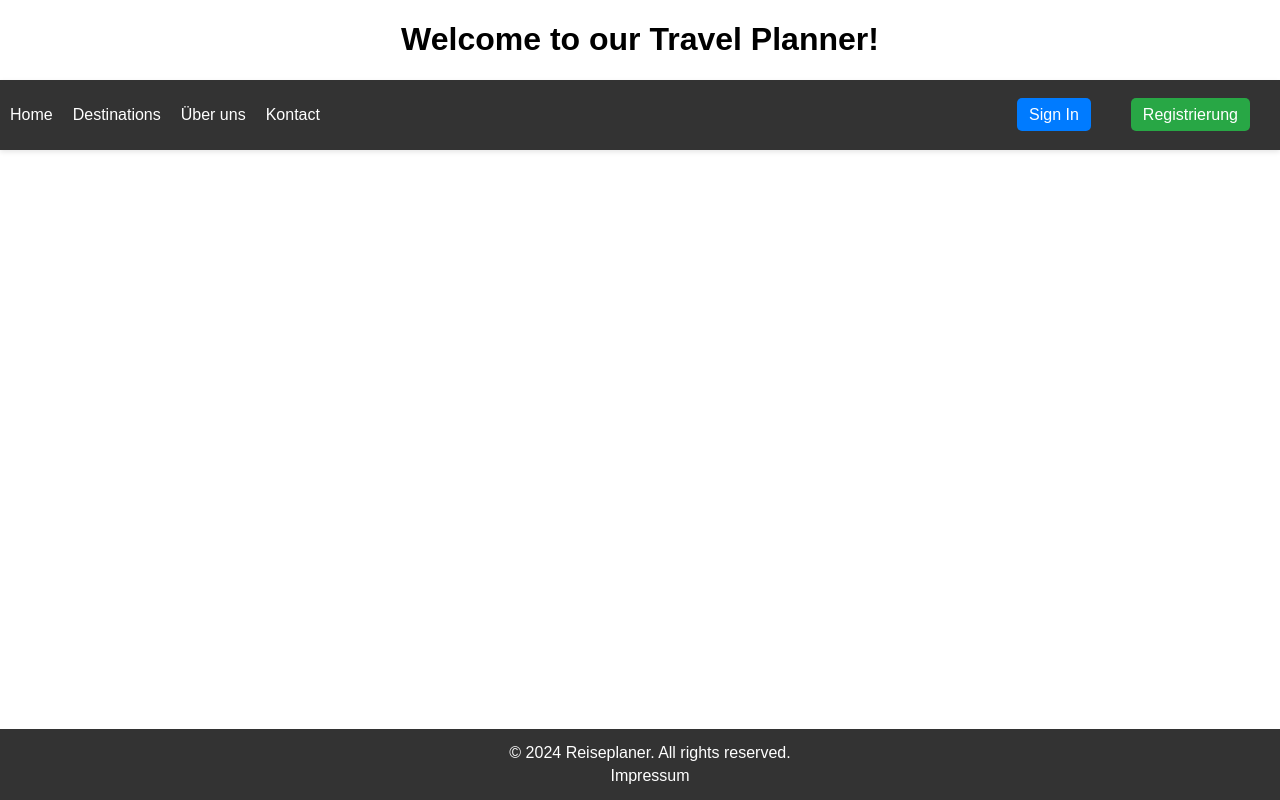
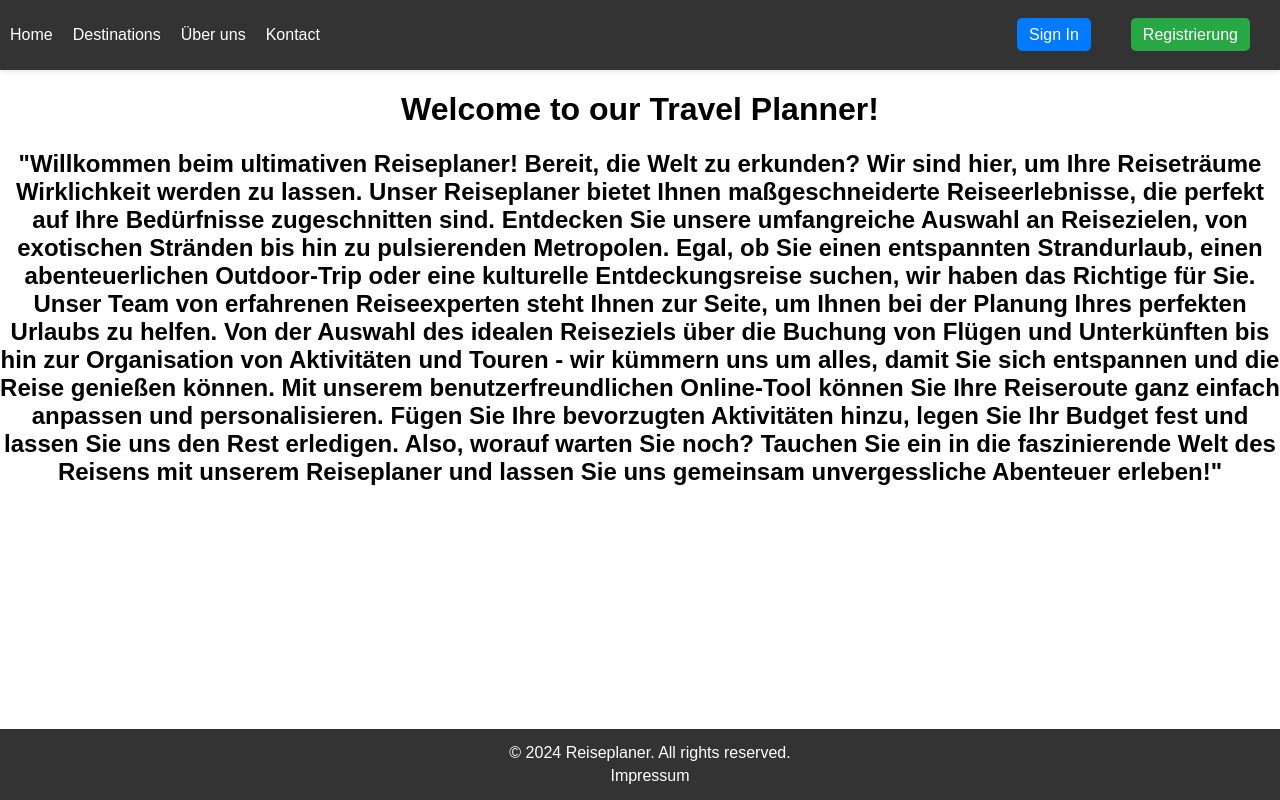
Before and after one commit to MauriceTre/Abschlussprojekt, a React (Create React App) app: page / in a window 1280 px wide. Built offline with nearby package versions, Linux system fonts and the light colour scheme.

Commit message:
add new structure

```diff
--- a/src/App.js
+++ b/src/App.js
@@ -1,8 +1,6 @@
-import logo from './logo.png';
 import './App.css';
-
 import React from 'react';
-import LandingPage from './components/common/LandingPage';
+import LandingPage from './components/LandingPage';
 import './styles/App.css';
 
 function App() {
--- /dev/null
+++ b/src/components/LandingPage.js
@@ -0,0 +1,27 @@
+import React from "react";
+import Header from "../components/common/Header";
+import Footer from "../components/common/Footer"
+
+
+const LandingPage = () => {
+  return (
+    <div className="landing-page">
+      <Header />
+      <main>
+        <h1>Welcome to our Travel Planner!</h1>
+        <h2>"Willkommen beim ultimativen Reiseplaner!
+
+Bereit, die Welt zu erkunden? Wir sind hier, um Ihre Reiseträume Wirklichkeit werden zu lassen.
+Unser Reiseplaner bietet Ihnen maßgeschneiderte Reiseerlebnisse, die perfekt auf Ihre Bedürfnisse zugeschnitten sind.
+Entdecken Sie unsere umfangreiche Auswahl an Reisezielen, von exotischen Stränden bis hin zu pulsierenden Metropolen. Egal, ob Sie einen entspannten Strandurlaub, einen abenteuerlichen Outdoor-Trip oder eine kulturelle Entdeckungsreise suchen, wir haben das Richtige für Sie.
+Unser Team von erfahrenen Reiseexperten steht Ihnen zur Seite, um Ihnen bei der Planung Ihres perfekten Urlaubs zu helfen.
+Von der Auswahl des idealen Reiseziels über die Buchung von Flügen und Unterkünften bis hin zur Organisation von Aktivitäten und Touren - wir kümmern uns um alles, damit Sie sich entspannen und die Reise genießen können.
+Mit unserem benutzerfreundlichen Online-Tool können Sie Ihre Reiseroute ganz einfach anpassen und personalisieren. Fügen Sie Ihre bevorzugten Aktivitäten hinzu, legen Sie Ihr Budget fest und lassen Sie uns den Rest erledigen.
+Also, worauf warten Sie noch? Tauchen Sie ein in die faszinierende Welt des Reisens mit unserem Reiseplaner und lassen Sie uns gemeinsam unvergessliche Abenteuer erleben!" </h2>
+      </main>
+      <Footer />
+    </div>
+  );
+};
+
+export default LandingPage;
--- a/src/components/common/LandingPage.js
+++ /dev/null
@@ -1,18 +0,0 @@
-import React from 'react';
-import Header from './Footer';
-import Footer from './Header';
-
-const LandingPage = () => {
-  return (
-    <div className="landing-page">
-      <Header />
-      <main>
-        <h1>Welcome to our Travel Planner!</h1>
-        {/* Add more content here */}
-      </main>
-      <Footer />
-    </div>
-  );
-};
-
-export default LandingPage;
--- a/src/styles/App.css
+++ b/src/styles/App.css
@@ -25,7 +25,7 @@ body {
     text-decoration: none;
   }
 
-  .auth-links a {
+  auth-links a {
     margin-left: 10px;
   }
 
```
